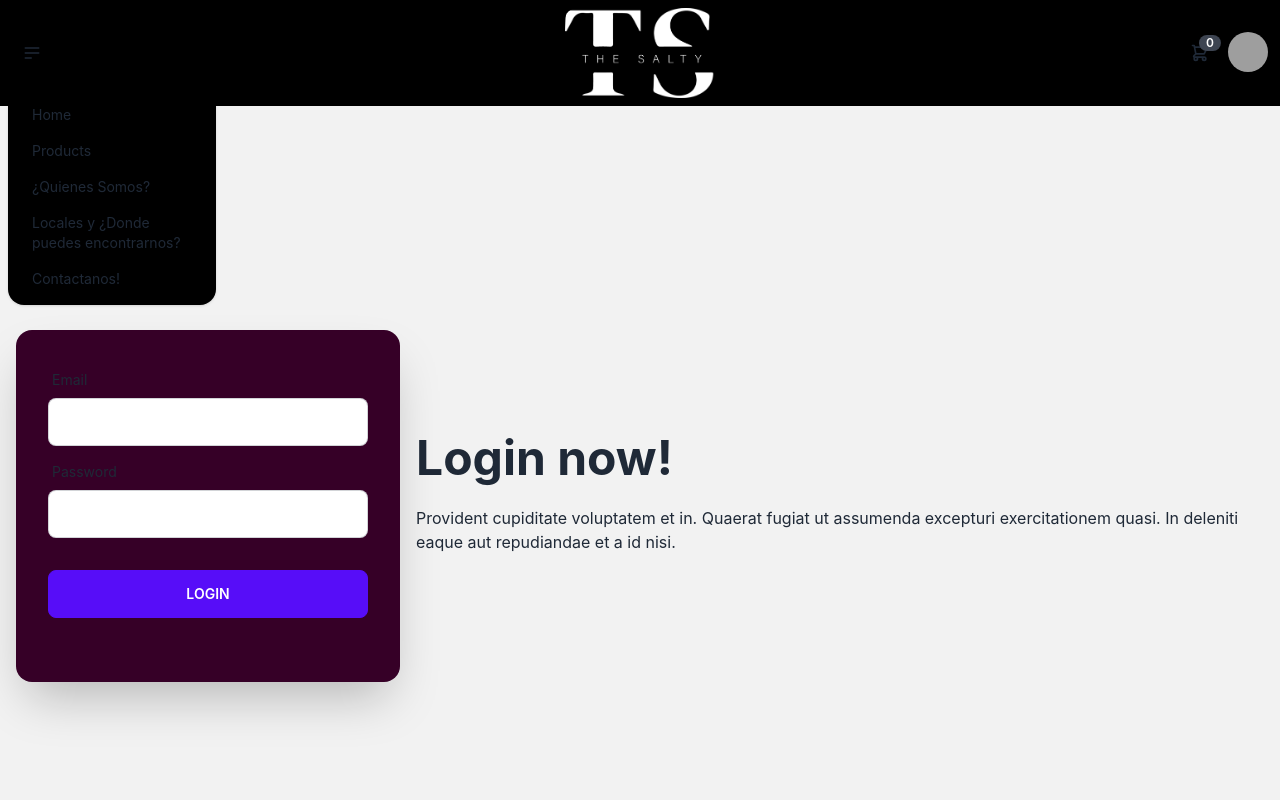
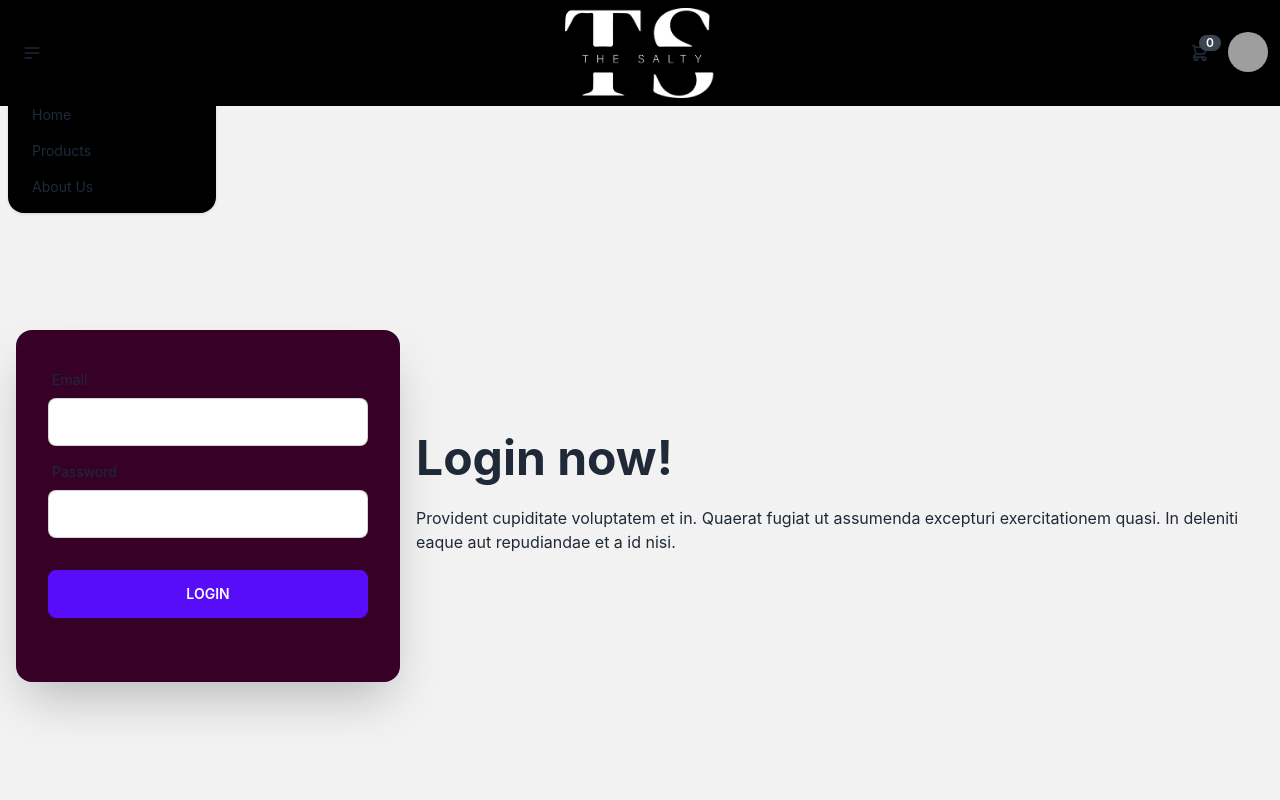
Before and after one commit to GuidoSeia/ecommerce-thesalty-frontend, a React (Create React App) app: page /signin in a window 1280 px wide. Both pictures are taken after a click on the label 32 px from the left and 53 px from the top of the page. Shown: the top 800 px of the page. Built offline with nearby package versions, Linux system fonts and the light colour scheme; grey boxes are pictures that could not be loaded.

Commit message:
agregado de about us en header

```diff
--- a/src/components/Header.js
+++ b/src/components/Header.js
@@ -62,11 +62,9 @@ export default function Header() {
                             <svg xmlns="http://www.w3.org/2000/svg" className="h-5 w-5" fill="none" viewBox="0 0 24 24" stroke="currentColor"><path strokeLinecap="round" strokeLinejoin="round" strokeWidth="2" d="M4 6h16M4 12h16M4 18h7" /></svg>
                         </label>
                         <ul tabIndex={0} className="menu menu-compact dropdown-content mt-3 p-2 shadow bg-black rounded-box w-52">
-                            <li><a>Home</a></li>
+                            <li><LinkRouter to="/home">Home</LinkRouter></li>
                             <li><LinkRouter to="/products">Products</LinkRouter></li>
-                            <li><a>¿Quienes Somos?</a></li>
-                            <li><a>Locales y ¿Donde puedes encontrarnos?</a></li>
-                            <li><a>Contactanos! </a></li>
+                            <li><LinkRouter to="/aboutUs">About Us</LinkRouter></li>
                         </ul>
                     </div>
                 </div>
```
